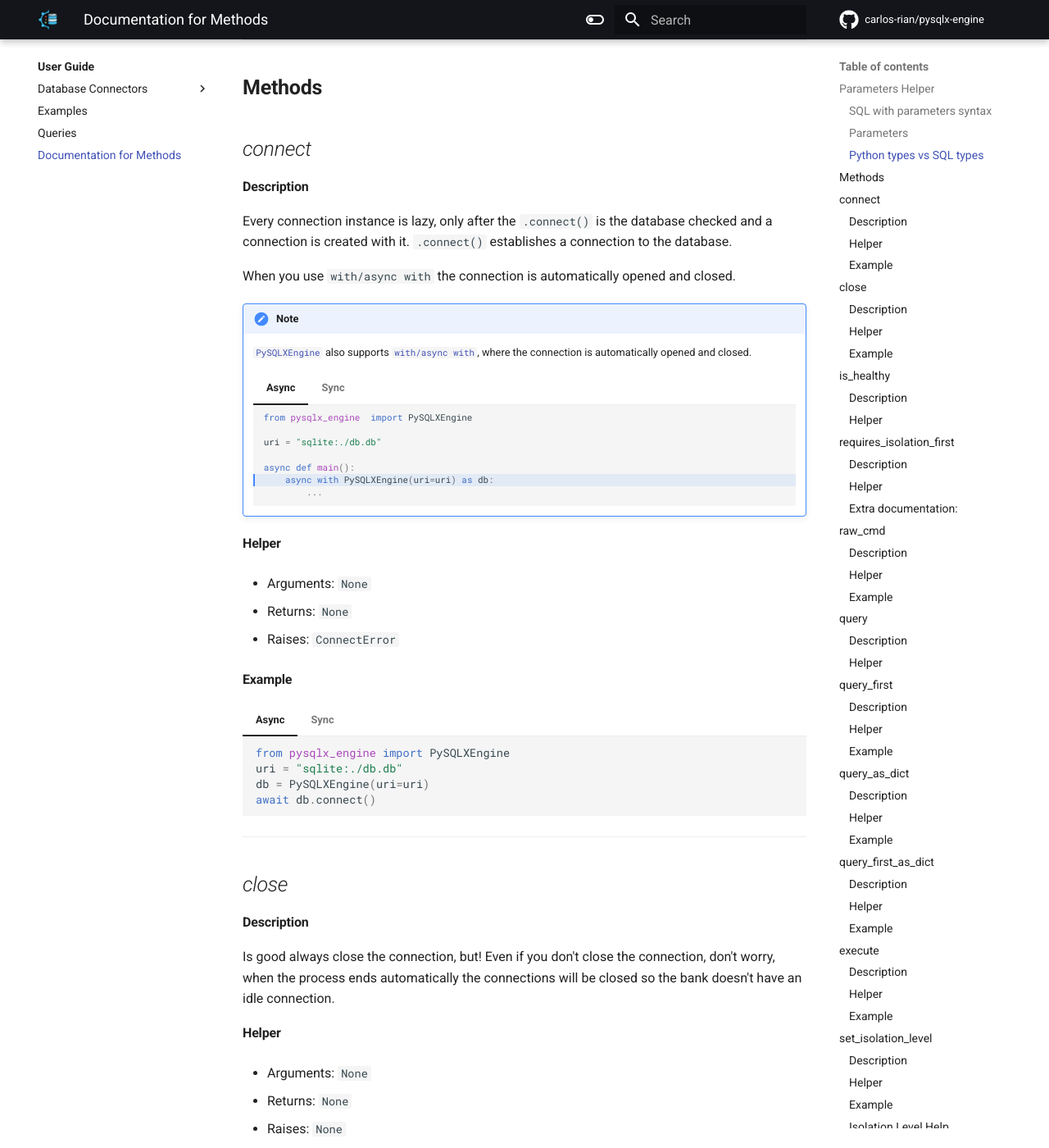
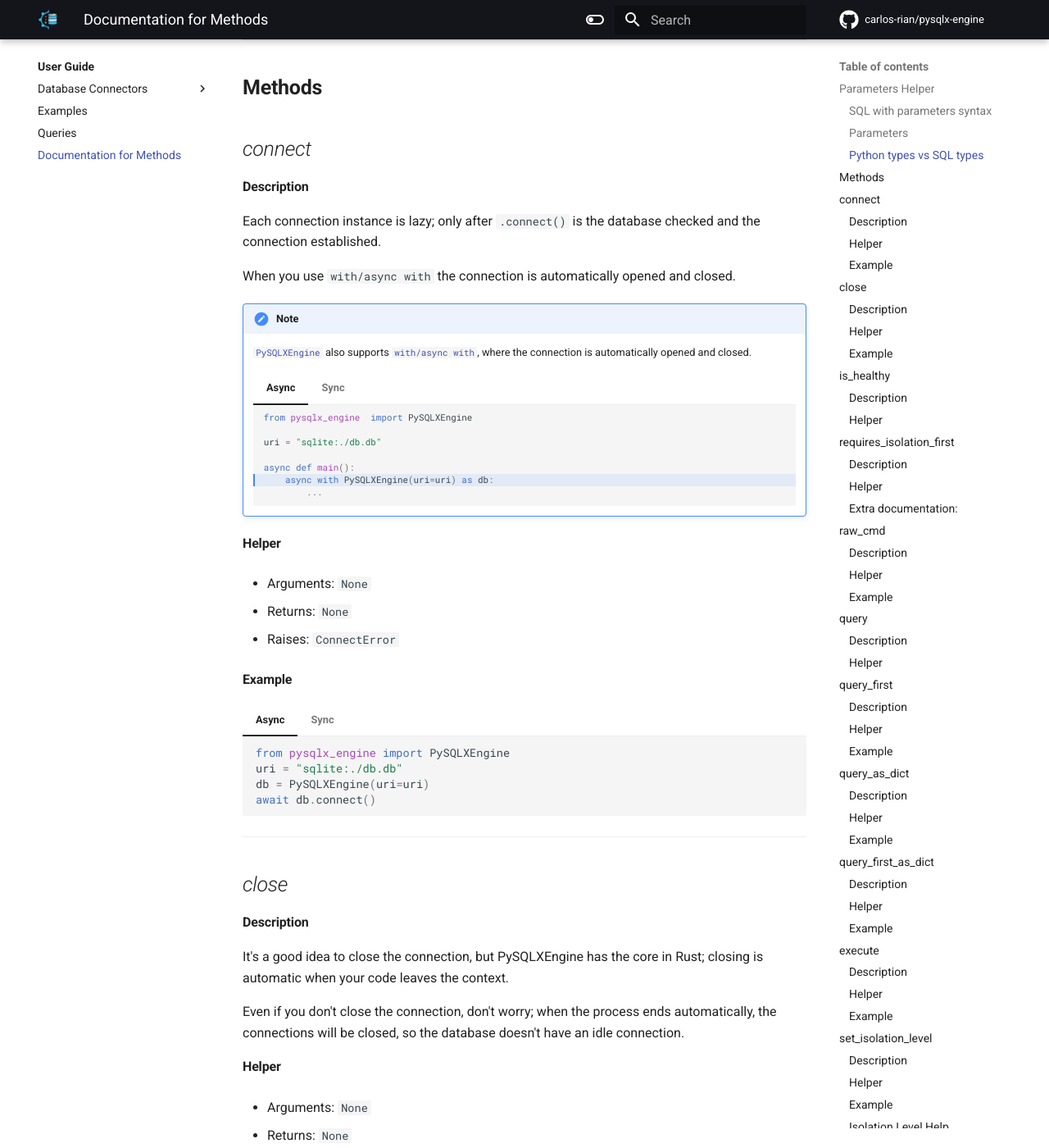
Before and after one commit to carlos-rian/pysqlx-engine, an MkDocs documentation site: the page built from docs/user_guide/extras.md, in a window 1280 px wide and 1400 px high, scrolled down 2711 px. Shown: the whole window at 82% size. Built offline with MkDocs 1.6.1 and Material for MkDocs 9.7.7, drawn with Linux system fonts in a browser that asks for light colours; comment, search, counter and statistics services are not loaded; some of the changed text lies outside the part shown.

Commit message:
docs: update extras.md

```diff
--- a/docs/user_guide/extras.md
+++ b/docs/user_guide/extras.md
@@ -96,8 +96,9 @@ SELECT * FROM table WHERE id = :id
 
 ## *connect*
 #### Description
-Every connection instance is lazy, only after the `.connect()` is the database checked and a connection is created with it.
-`.connect()` establishes a connection to the database.
+
+Each connection instance is lazy; only after ``.connect()`` is the database checked and the connection established.
+
 
 When you use `with/async with`  the connection is automatically opened and closed.
 
@@ -159,7 +160,11 @@ When you use `with/async with`  the connection is automatically opened and close
 ## *close*
 
 #### Description
-Is good always close the connection, but! Even if you don't close the connection, don't worry, when the process ends automatically the connections will be closed so the bank doesn't have an idle connection.
+It's a good idea to close the connection, but PySQLXEngine has the core in Rust;
+closing is automatic when your code leaves the context.
+
+Even if you don't close the connection, don't worry; when the process ends automatically,
+the connections will be closed, so the database doesn't have an idle connection.
 
 #### Helper
 * Arguments: ``None``
```
Also changed, not shown: other parts of docs/user_guide/extras.md (+3 -3 lines).
